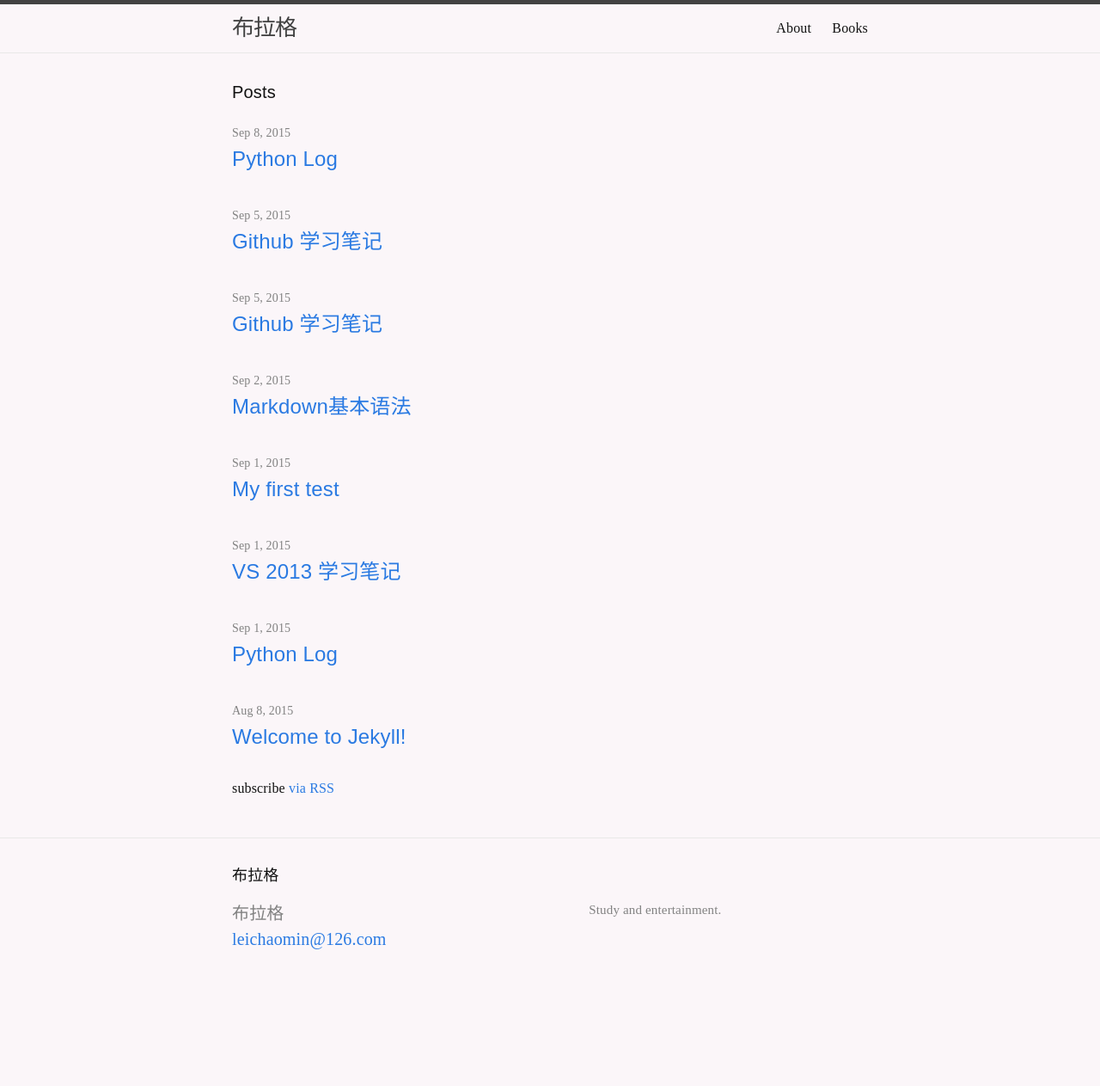
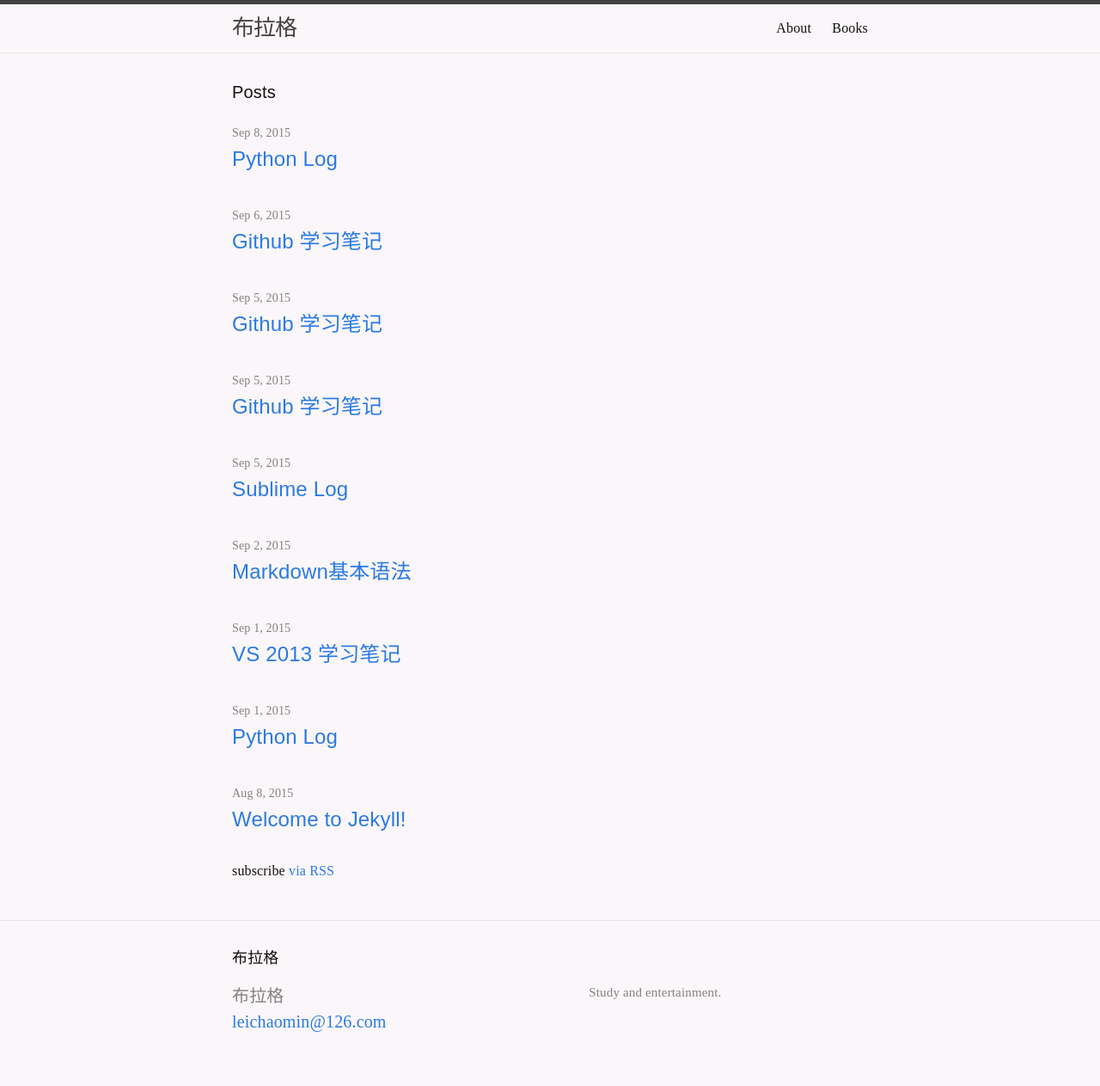
Before and after one commit to Besideme/besideme.github.io, a Jekyll site: the page built from index.html, in a window 1280 px wide. Shown: the whole page at 86% size. Built offline with Jekyll 4.4.1, drawn with Linux system fonts in a browser that asks for light colours; before the commit the page ends 1167 px from its top, so only the background shows below that; some of the changed lines change nothing that is shown.

Commit message:
update post

```diff
--- a/_posts/2015-09-05-Sublime-log.md
+++ b/_posts/2015-09-05-Sublime-log.md
@@ -1,21 +1,18 @@
 ---
 layout: post
-title:  My first test
-date:   2015-09-01 09:35:50
+title:  Sublime Log
+date:   2015-09-05 09:35:50
 categories: thought
 ---
 
-## Sublime Text 学习笔记
 
-1. `div*4>ul>li*3`     >表示下一级
-  div+.btn*2        加号表示并列
+- `div*4>ul>li*3` >表示下一级
+  `div+.btn*2` 加号表示并列
   在Sublime中敲 div 然后敲 TAB 即可出现提示 <div></div>
 
-
-  4、Ctrl + N 新建Sublime
-  Ctrl + Shift + P 命令
-  Ctrl + ] 缩进
-
- Ctrl + / + \ 注释
-
-ALT + F3 全选      Ctrl + Alt + 上下键
+- `Ctrl + N` 新建Sublime
+  `Ctrl + Shift + P` 命令
+  `Ctrl + ]` 缩进
+  `Ctrl + / + \` 注释
+`ALT + F3` 全选
+`Ctrl + Alt + 上下键`框选
--- /dev/null
+++ b/_posts/2015-09-06-github-learning-log.md
@@ -0,0 +1,112 @@
+---
+layout: post
+title:  Github 学习笔记
+date:   2015-09-06 21:35:50
+categories: thought
+---
+
+### 新建post
+将&nbsp;`besideme.github.io`&nbsp;文件夹拖到Sublime 中打开
+在posts文件夹下新建file，开头加如下代码：
+
+      ---
+      layout: post
+      title:  My first test
+      date:   2015-09-01 09:35:50
+      categories: thought
+      ---
+
+保存，文件名格式：
+
+    2015-09-02-Markdown 基本语法.md
+
+### 设置**Git Bash**起始路径
+
+第一步  设置环境变量   右键 Git Bash 属性 起始位置 `%GITHOME%`
+                                计算机右键->属性->高级->环境变量->新建系统变量 变量名自己定，如`GITHOME`  值为路径，如： `F：/ github`
+                       第二步  根据我们刚才的设置，打开Git Bash 后起始位置就是刚才的博客所在位置   F：/ github
+
+
+### **Git**基本命令
+
+ 输入命令前首先 Ctrl + C
+ 第三步  ls 命令意思是显示github文件夹下所有的子文件
+          cd 命令意思是跟踪 github文件夹下的子文件
+          cd be TAB 自动调出 cd besideme.github.io文件夹
+            cd . 当前目录
+            cd .. 返回上一级目录
+            git status 反映博客更新状态
+            git add . 增加
+            git commit -m "自己的注释"
+            git push -u origin master
+            jekyll server 本地测试
+            git reset HEAD 修改题目
+
+            删除文件
+ git rm 文件名(asp.md)
+
+删除文件夹
+git rm -rf 文件夹名
+
+<https://github.com/Besideme/besideme.github.io/tree/master>
+
+下载库命令:
+git clone git@github.com:Besideme/besideme.github.io.git
+
+### 博客主页显示信息
+
+ 修改_config.yml
+
+### 导航
+参照about 新建 asp.md
+头 类似于about修改
+  ---
+  layout: page
+  title: ASP
+  permalink: /bgbygygby/
+  ---
+保存 即可
+
+### 添加读书列表链接
+新建 index.md   浏览器默认第一访问的文件
+index源码
+
+    ---
+    layout: page
+    title: Books
+    ---
+
+    <div id="douban"></div>
+
+    <script src="//apps.bdimg.com/libs/jquery/2.1.1/jquery.min.js"></script>
+    <script type="text/javascript" src="/js/douban.api.js"></script>
+    <script type="text/javascript">
+    var dbapi = new DoubanApi(); window.onload = book; function book(){ dbapi.show(); }
+    </script>
+
+此处图书使用的是豆瓣API
+申请豆瓣API账号 [http://developers.douban.com/wiki/?title=connect](http://developers.douban.com/wiki/?title=connect)
+使用说明[http://developers.douban.com/wiki/?title=tutorial](http://developers.douban.com/wiki/?title=tutorial)
+使用说明[http://developers.douban.com/wiki/?title=tutorial](http://developers.douban.com/wiki/?title=tutorial "在此处添加了关于这个网页的说明")
+
+回调地址为博客地址   [http://besideme.github.io](http://besideme.github.io)
+如何将网页设置为链接  注意 此处需要换行   链接文字都是用 [方括号] 来标记。 网址定义只有在产生链接的时候用到，并不会直接出现在文件之中。
+
+    [http://besideme.github.io](http://besideme.github.io)
+
+<https://ruby-china.org/topics/14005> Ruby字体大全
+
+
+
+
+
+body{
+  background-color: rgba(251, 244, 248, 0.81) !important;
+}
+!important用来改变样式优先级
+
+
+
+inurl: github.io
+- jekyll template
+- blog template
```
